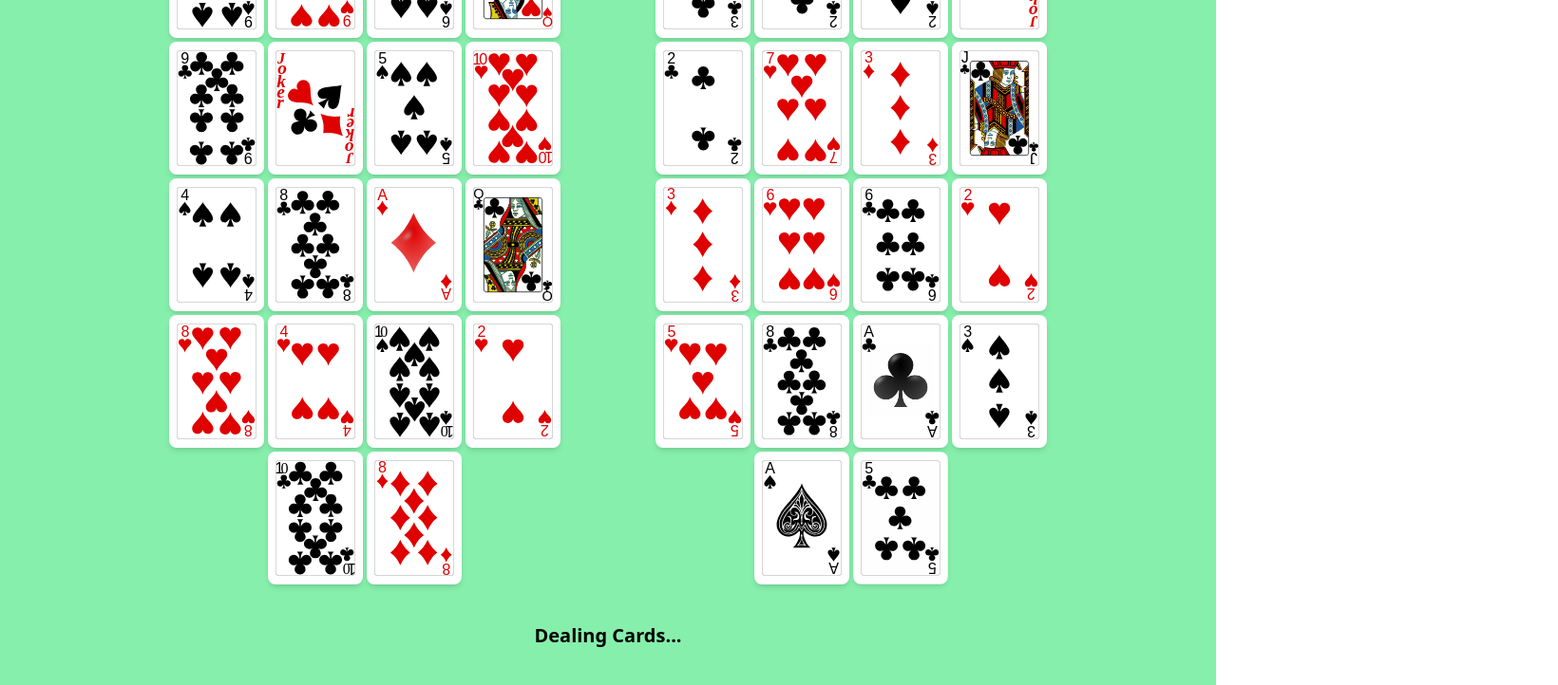
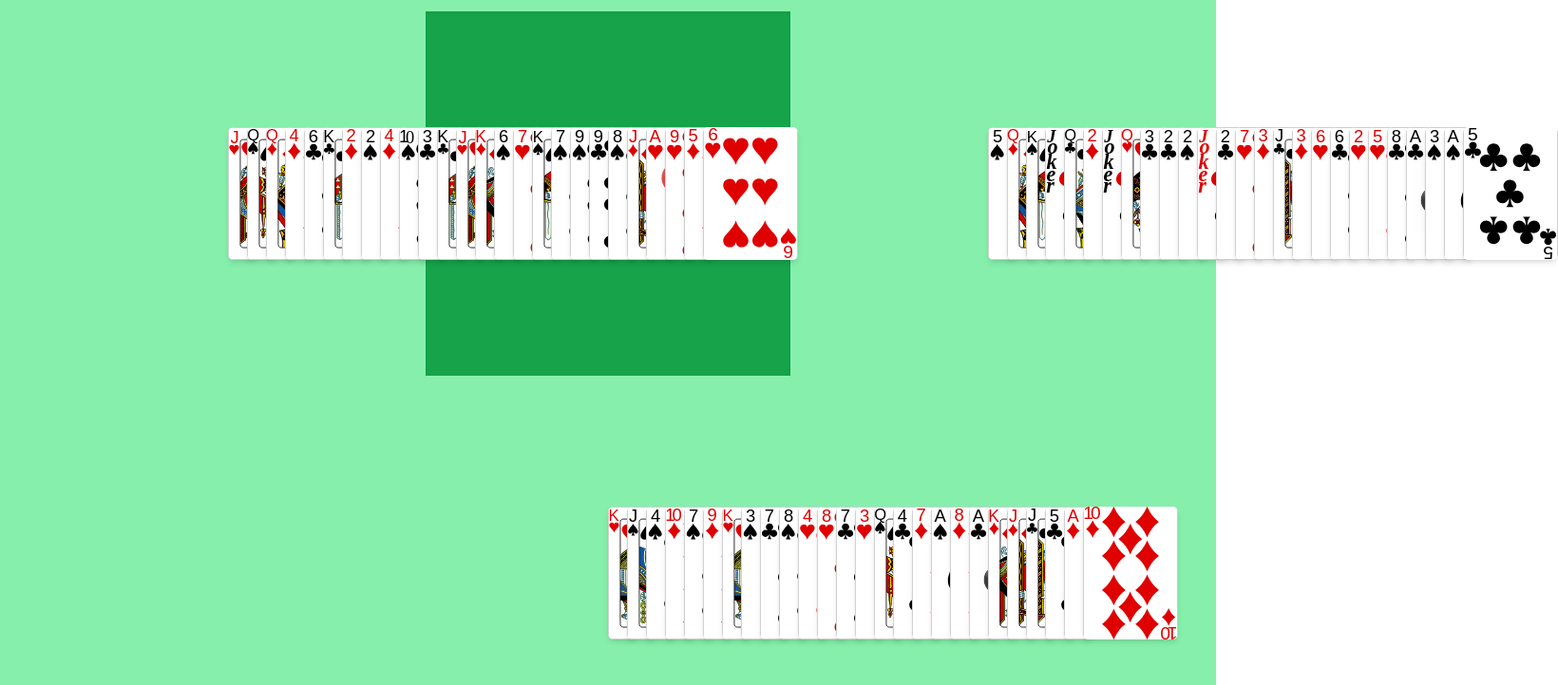
Before and after one commit to junanz225/Paoyao, a React (Create React App) app: page / in a window 1280 px wide. Shown: the part 420-1142 px from the top of the page at 95% size, 1640 px wide, since content can reach past the window. Built offline with nearby package versions, Linux system fonts and the light colour scheme.

Commit message:
feat: add a table and stack up cards in player hands

```diff
--- a/src/App.tsx
+++ b/src/App.tsx
@@ -45,20 +45,32 @@
   }, []);
 
   return (
-    <div className="min-h-screen bg-green-300 p-8 flex flex-col items-center justify-between">
-      {/* Top row */}
-      <div className="flex justify-between w-full max-w-5xl mb-10">
-        <PlayerHand cards={players.player1} />
-        <PlayerHand cards={players.player2} />
-      </div>
+    <div className="min-h-screen bg-green-300 p-8 flex items-center justify-center">
+      <div className="grid grid-cols-3 grid-rows-3 gap-4 items-center justify-center">
+        {/* Top (Player 1) */}
+        <div className="col-span-3 flex justify-center">
+          <PlayerHand cards={players.player1} />
+        </div>
 
-      {/* Play Area */}
-      <div className="text-xl font-bold mb-10">Dealing Cards...</div>
+        {/* Left (Player 4) */}
+        <div className="row-span-1 flex justify-center">
+          <PlayerHand cards={players.player4} />
+        </div>
 
-      {/* Bottom row */}
-      <div className="flex justify-between w-full max-w-5xl">
-        <PlayerHand cards={players.player3} />
-        <PlayerHand cards={players.player4} />
+        {/* Center Table */}
+        <div className="w-[30vw] h-[30vw] bg-green-600 shadow-inner flex items-center justify-center text-white text-2xl font-bold">
+          Table
+        </div>
+
+        {/* Right (Player 2) */}
+        <div className="row-span-1 flex justify-center">
+          <PlayerHand cards={players.player2} />
+        </div>
+
+        {/* Bottom (Player 3) */}
+        <div className="col-span-3 flex justify-center">
+          <PlayerHand cards={players.player3} />
+        </div>
       </div>
     </div>
   );
--- a/src/components/AnimatedCard.tsx
+++ b/src/components/AnimatedCard.tsx
@@ -2,22 +2,23 @@
 import { motion } from "framer-motion";
 
 interface AnimatedCardProps {
-  cardName: string; // like "ace_of_spades" or "2_of_hearts"
+  cardName: string;
+  partial?: boolean;
 }
 
-export default function AnimatedCard({ cardName }: AnimatedCardProps) {
+export default function AnimatedCard({ cardName, partial = false }: AnimatedCardProps) {
   return (
     <motion.div
-      initial={{ opacity: 0, scale: 0.5 }}
+      initial={{ opacity: 0, scale: 0.8 }}
       animate={{ opacity: 1, scale: 1 }}
-      exit={{ opacity: 0, scale: 0.5 }}
-      transition={{ duration: 0.3 }}
-      className="w-[100px] h-[140px] p-2 bg-white rounded-lg shadow-md flex items-center justify-center"
+      exit={{ opacity: 0, scale: 0.8 }}
+      transition={{ duration: 0.2 }}
+      className={`h-[140px] ${partial ? 'w-[30px]' : 'w-[100px]'} bg-white rounded-md shadow-md overflow-hidden`}
     >
       <img
         src={`/cards/${cardName}.svg`}
         alt={cardName}
-        className="w-full h-full object-contain"
+        className="h-full w-[100px] object-left object-cover"
       />
     </motion.div>
   );
--- a/src/components/PlayerHand.tsx
+++ b/src/components/PlayerHand.tsx
@@ -6,9 +6,18 @@
 
 export default function PlayerHand({ cards }: PlayerHandProps) {
   return (
-    <div className="flex gap-1 flex-wrap justify-center">
+    <div className="relative h-[140px]">
       {cards.map((card, idx) => (
-        <AnimatedCard key={idx} cardName={card} />
+        <div
+          key={idx}
+          className="absolute"
+          style={{
+            left: `${idx * 20}px`, // adjust this value for spacing
+            zIndex: idx
+          }}
+        >
+          <AnimatedCard cardName={card} partial={idx !== cards.length - 1} />
+        </div>
       ))}
     </div>
   );
```
